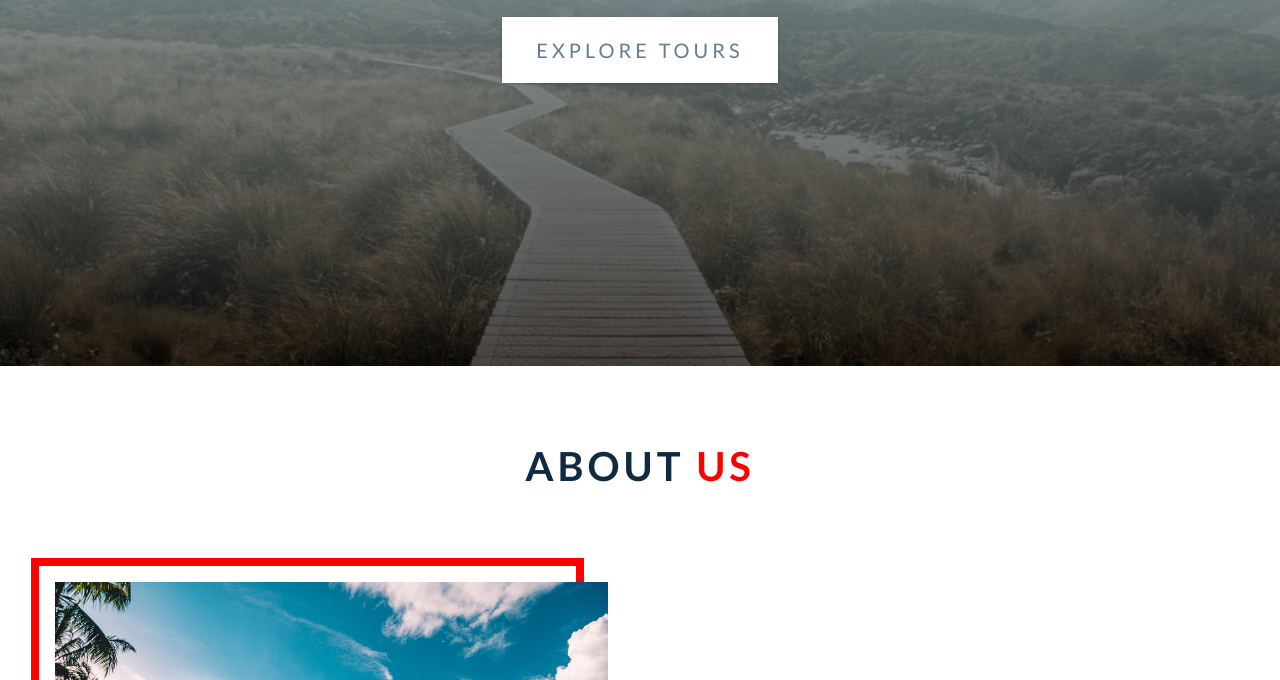
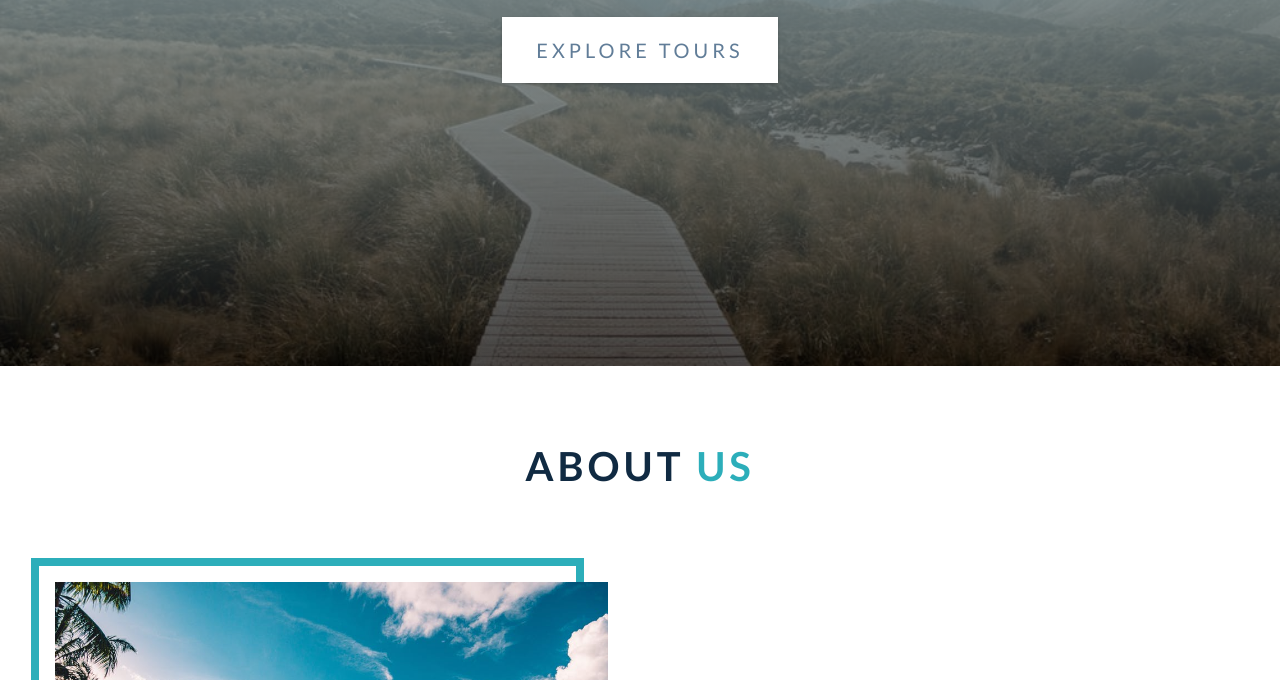
Before and after one commit to Bronzelizzard/backroads-flexbox, a plain HTML site: page index.html in a window 1280 px wide. Shown: the part 434-1114 px from the top of the page. Drawn offline with Linux system fonts and the light colour scheme.

Commit message:
back ro original primary color

```diff
--- a/css/styles.css
+++ b/css/styles.css
@@ -18,7 +18,7 @@ Variables
   --clr-primary-3: hsl(185, 81%, 29%);
   --clr-primary-4: hsl(184, 77%, 34%);
   /* primary/main color */
-  --clr-primary-5: red;
+  --clr-primary-5: hsl(185, 62%, 45%);
   /* lighter shades of primary color */
   --clr-primary-6: hsl(185, 57%, 50%);
   --clr-primary-7: hsl(184, 65%, 59%);
```
